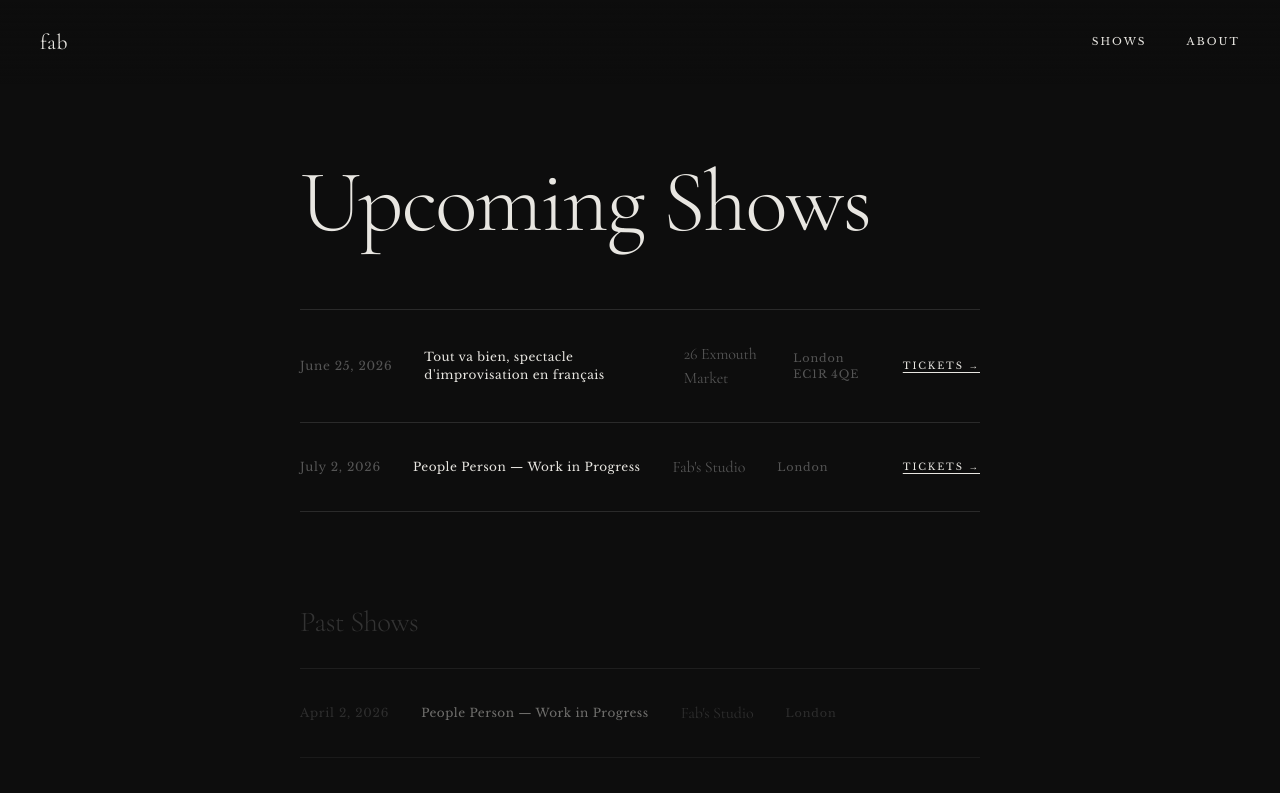
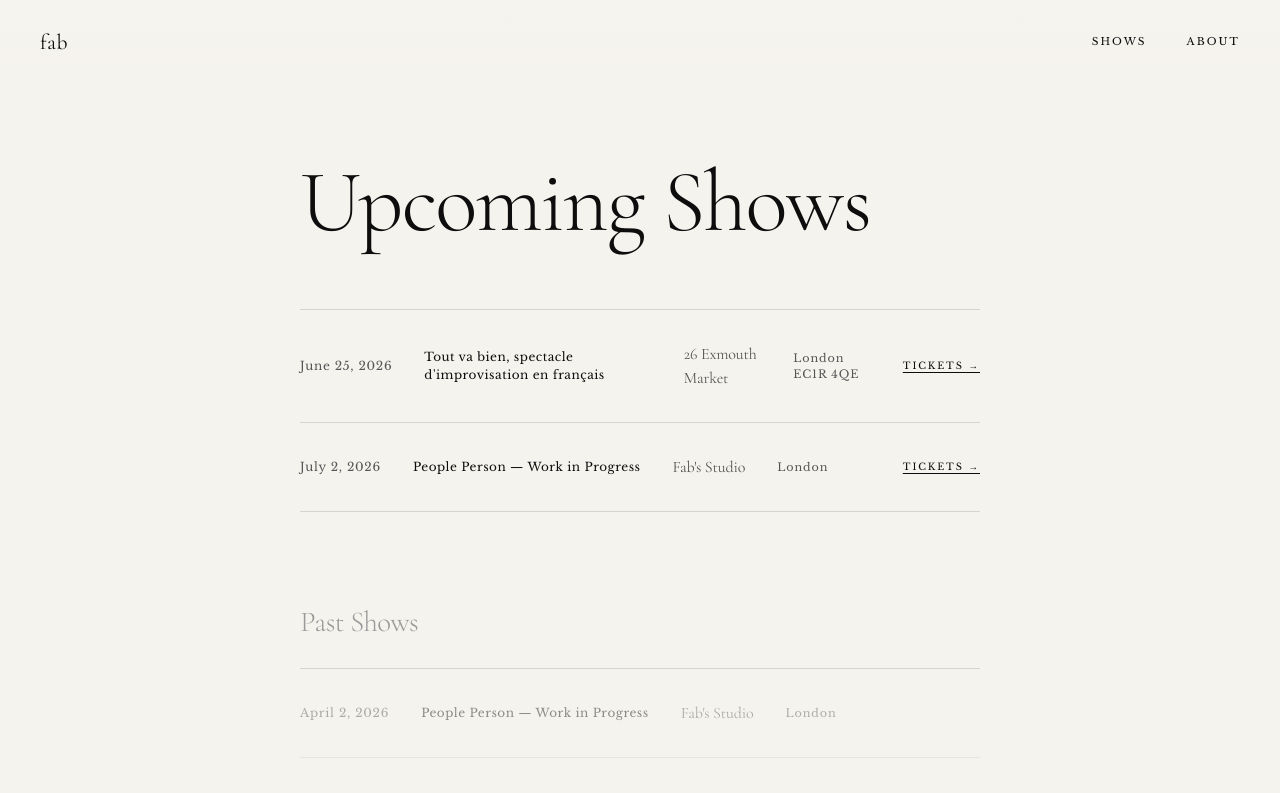
Before and after one commit to fabricelarochefrancoeur-lab/fabfabfabfabfab, a Next.js app: page /shows in a window 1280 px wide. Shown: the top 793 px of the page. Built offline with nearby package versions, Linux system fonts and the light colour scheme.

Commit message:
Switch dark backgrounds to light theme across all pages

```diff
--- a/app/globals.css
+++ b/app/globals.css
@@ -28,8 +28,8 @@ html {
 }
 
 body {
-  background: #0d0d0d;
-  color: #e8e6e1;
+  background: #f5f3ee;
+  color: #0d0d0d;
   font-family: var(--font-body);
   -webkit-font-smoothing: antialiased;
   -moz-osx-font-smoothing: grayscale;
@@ -125,7 +125,7 @@ body {
 
 /* ─── Back link hover ────────────────────────────────────── */
 .back-link:hover {
-  color: #888 !important;
+  color: #555 !important;
 }
 
 /* ─── Credits row ───────────────────────────────────────── */
@@ -149,7 +149,7 @@ body {
   align-items: center;
   justify-content: space-between;
   padding: 2rem 0;
-  border-bottom: 1px solid #2a2a2a;
+  border-bottom: 1px solid #d8d4cb;
   gap: 2rem;
 }
 
--- a/app/shows/page.js
+++ b/app/shows/page.js
@@ -49,7 +49,7 @@ export default function ShowsPage() {
   return (
     <main
       style={{
-        backgroundColor: '#0d0d0d',
+        backgroundColor: '#f5f3ee',
         minHeight: '100svh',
         display: 'flex',
         flexDirection: 'column',
@@ -73,7 +73,7 @@ export default function ShowsPage() {
             fontFamily: 'var(--font-display)',
             fontSize: 'clamp(2.8rem, 7vw, 5.5rem)',
             fontWeight: 300,
-            color: '#e8e6e1',
+            color: '#0d0d0d',
             letterSpacing: '-0.02em',
             lineHeight: 0.97,
             marginBottom: '4rem',
@@ -88,7 +88,7 @@ export default function ShowsPage() {
             {/* Divider */}
             <div
               style={{
-                borderTop: '1px solid #2a2a2a',
+                borderTop: '1px solid #d8d4cb',
                 marginBottom: '0',
               }}
             />
@@ -111,7 +111,7 @@ export default function ShowsPage() {
                       style={{
                         fontFamily: 'var(--font-body)',
                         fontSize: '0.75rem',
-                        color: '#e8e6e1',
+                        color: '#0d0d0d',
                         letterSpacing: '0.04em',
                       }}
                     >
@@ -151,7 +151,7 @@ export default function ShowsPage() {
                     fontSize: '0.6rem',
                     letterSpacing: '0.2em',
                     textTransform: 'uppercase',
-                    color: '#e8e6e1',
+                    color: '#0d0d0d',
                     textDecoration: 'underline',
                     textUnderlineOffset: '3px',
                     whiteSpace: 'nowrap',
@@ -168,7 +168,7 @@ export default function ShowsPage() {
             style={{
               fontFamily: 'var(--font-body)',
               fontSize: '0.85rem',
-              color: '#444',
+              color: '#999',
               lineHeight: 1.8,
               letterSpacing: '0.01em',
             }}
@@ -185,7 +185,7 @@ export default function ShowsPage() {
                 fontFamily: 'var(--font-display)',
                 fontSize: 'clamp(1.2rem, 3vw, 1.8rem)',
                 fontWeight: 300,
-                color: '#333',
+                color: '#999',
                 letterSpacing: '-0.02em',
                 lineHeight: 0.97,
                 marginBottom: '2rem',
@@ -195,7 +195,7 @@ export default function ShowsPage() {
             </h2>
             <div
               style={{
-                borderTop: '1px solid #1e1e1e',
+                borderTop: '1px solid #d8d4cb',
                 marginBottom: '0',
               }}
             />
@@ -218,7 +218,7 @@ export default function ShowsPage() {
                       style={{
                         fontFamily: 'var(--font-body)',
                         fontSize: '0.75rem',
-                        color: '#e8e6e1',
+                        color: '#0d0d0d',
                         letterSpacing: '0.04em',
                       }}
                     >
@@ -258,7 +258,7 @@ export default function ShowsPage() {
       <div
         style={{
           padding: '2rem 2.5rem',
-          borderTop: '1px solid #1a1a1a',
+          borderTop: '1px solid #d8d4cb',
         }}
       >
         <Link
@@ -269,7 +269,7 @@ export default function ShowsPage() {
             fontSize: '0.6rem',
             letterSpacing: '0.2em',
             textTransform: 'uppercase',
-            color: '#444',
+            color: '#aaa',
             textDecoration: 'none',
           }}
         >
--- a/components/Nav.js
+++ b/components/Nav.js
@@ -13,7 +13,7 @@ export default function Nav() {
         alignItems: 'center',
         justifyContent: 'space-between',
         padding: '1.6rem 2.5rem',
-        background: 'linear-gradient(to bottom, rgba(13,13,13,0.85) 0%, transparent 100%)',
+        background: 'linear-gradient(to bottom, rgba(245,243,238,0.9) 0%, transparent 100%)',
         pointerEvents: 'none',
       }}
     >
@@ -25,7 +25,7 @@ export default function Nav() {
           fontFamily: 'var(--font-display)',
           fontSize: '1.35rem',
           fontWeight: 400,
-          color: '#e8e6e1',
+          color: '#0d0d0d',
           letterSpacing: '0.02em',
           pointerEvents: 'all',
         }}
@@ -54,7 +54,7 @@ export default function Nav() {
               fontSize: '0.65rem',
               letterSpacing: '0.2em',
               textTransform: 'uppercase',
-              color: '#e8e6e1',
+              color: '#0d0d0d',
             }}
           >
             {label}
--- a/components/PeoplePersonHero.js
+++ b/components/PeoplePersonHero.js
@@ -8,7 +8,7 @@ export default function PeoplePersonHero() {
       className="grain-bg"
       style={{
         position: 'relative',
-        backgroundColor: '#0d0d0d',
+        backgroundColor: '#f5f3ee',
         minHeight: '100svh',
         display: 'flex',
         flexDirection: 'column',
@@ -70,7 +70,7 @@ export default function PeoplePersonHero() {
             target="_blank"
             rel="noopener noreferrer"
             style={{
-              color: '#aaa',
+              color: '#0d0d0d',
               textDecoration: 'underline',
               textUnderlineOffset: '3px',
             }}
@@ -104,12 +104,12 @@ export default function PeoplePersonHero() {
             fontSize: '0.6rem',
             letterSpacing: '0.3em',
             textTransform: 'uppercase',
-            color: '#aaa',
+            color: '#555',
           }}
         >
           Work
         </span>
-        <span style={{ color: '#888', fontSize: '1rem', lineHeight: 1 }}>↓</span>
+        <span style={{ color: '#777', fontSize: '1rem', lineHeight: 1 }}>↓</span>
       </button>
     </section>
   );
```
